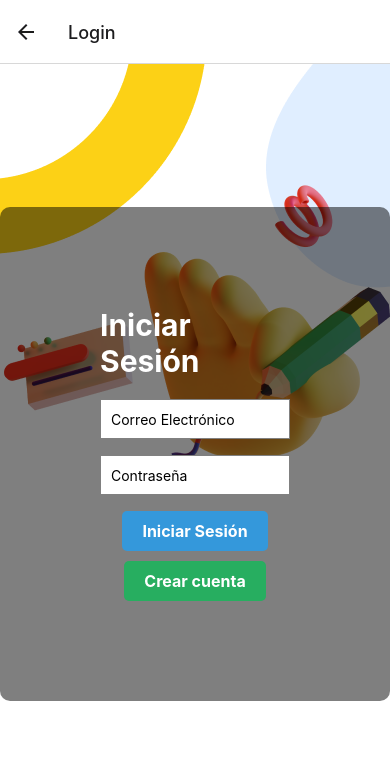
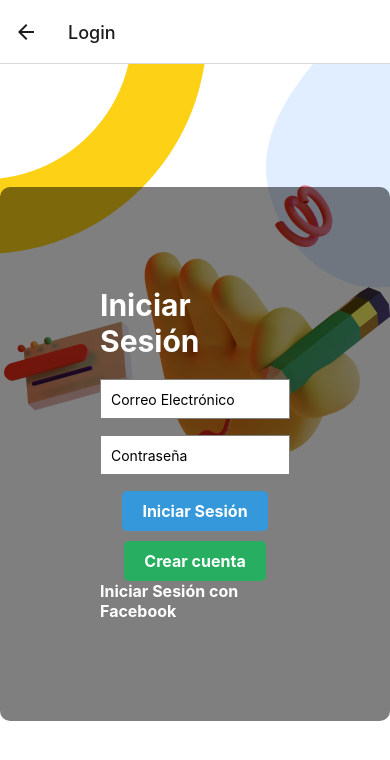
Before and after one commit to federico501/BOOKAPP, a React Native app: screen /Login in a window 390 px wide. Shown: the top 760 px of the page. Built offline with nearby package versions, Linux system fonts and the light colour scheme.

Commit message:
se agrega la funcionalidad para login con facebook

```diff
--- a/screens/LoginScreen.js
+++ b/screens/LoginScreen.js
@@ -1,9 +1,13 @@
 import React, { useState } from 'react';
 import { View, Text, StyleSheet, ImageBackground, TextInput, TouchableOpacity } from 'react-native';
 import { firebaseConfig } from '../firebase-config';
-import {getAuth, createUserWithEmailAndPassword, signInWithEmailAndPassword} from 'firebase/auth'
 import {initializeApp} from 'firebase/app'
 import { useNavigation } from '@react-navigation/native';
+import { getAuth, createUserWithEmailAndPassword, signInWithEmailAndPassword, signInWithPopup } from 'firebase/auth';
+import { FacebookAuthProvider } from 'firebase/auth';
+
+
+
 
 
 const LoginScreen = () => {
@@ -38,8 +42,20 @@ const LoginScreen = () => {
   .catch(error=>{
     alert(error)
 })
+ };
+ const handleFacebookLogin = async () => {
+  const provider = new FacebookAuthProvider();
 
-  };
+  try {
+    const result = await signInWithPopup(auth, provider);
+    const user = result.user;
+    alert('Inicio de sesión con Facebook exitoso');
+    console.log(user);
+    navigation.navigate('Category');
+  } catch (error) {
+    alert(error.message);
+  }
+};
 
 
   return (
@@ -68,6 +84,9 @@ const LoginScreen = () => {
         <TouchableOpacity onPress={handleCreateAccount} style={styles.registrationButton}>
           <Text style={styles.buttonText}>Crear cuenta</Text>
         </TouchableOpacity>
+        <TouchableOpacity onPress={handleFacebookLogin} style={styles.facebookButton}>
+      <Text style={styles.buttonText}>Iniciar Sesión con Facebook</Text>
+    </TouchableOpacity>
       </View>
     </ImageBackground>
   );
```
